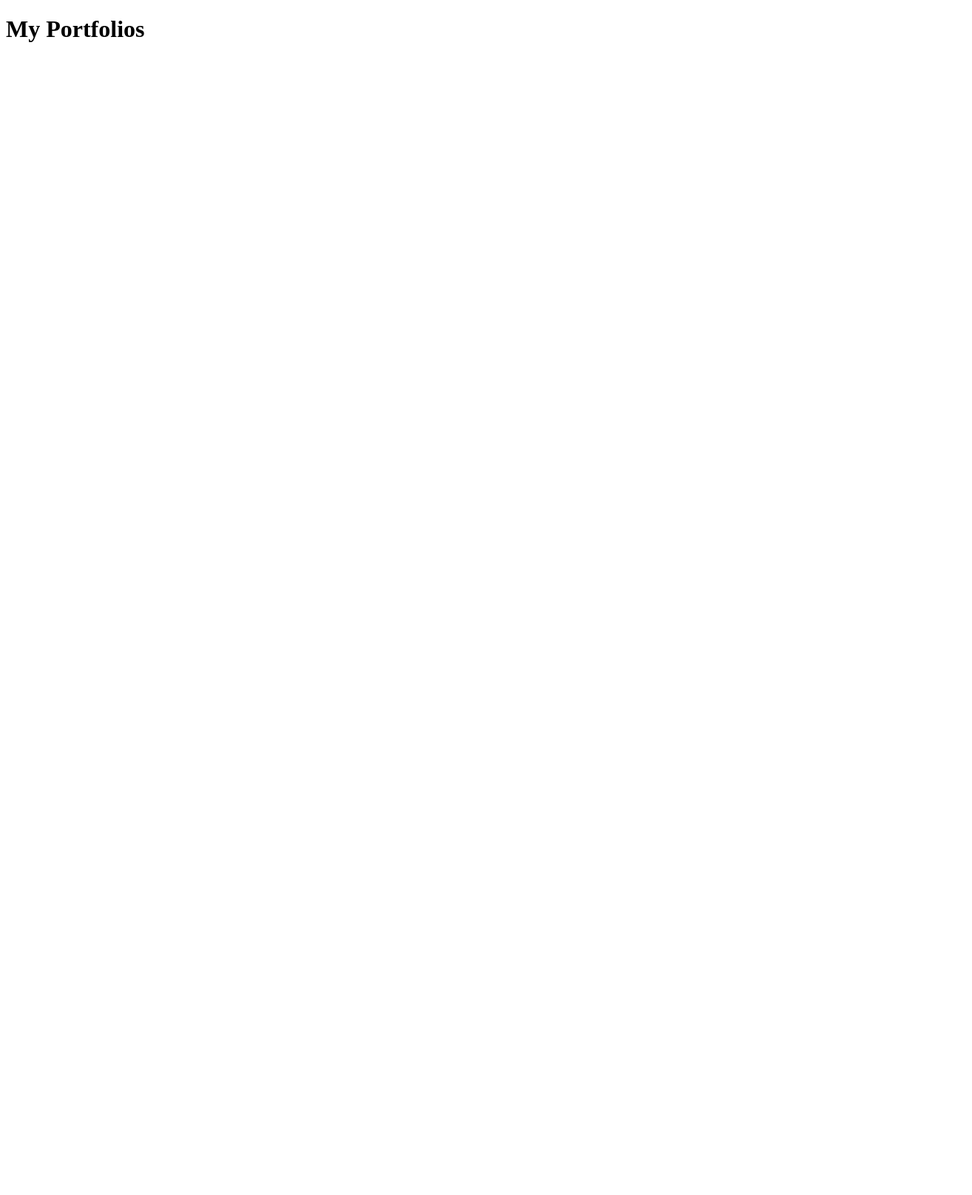
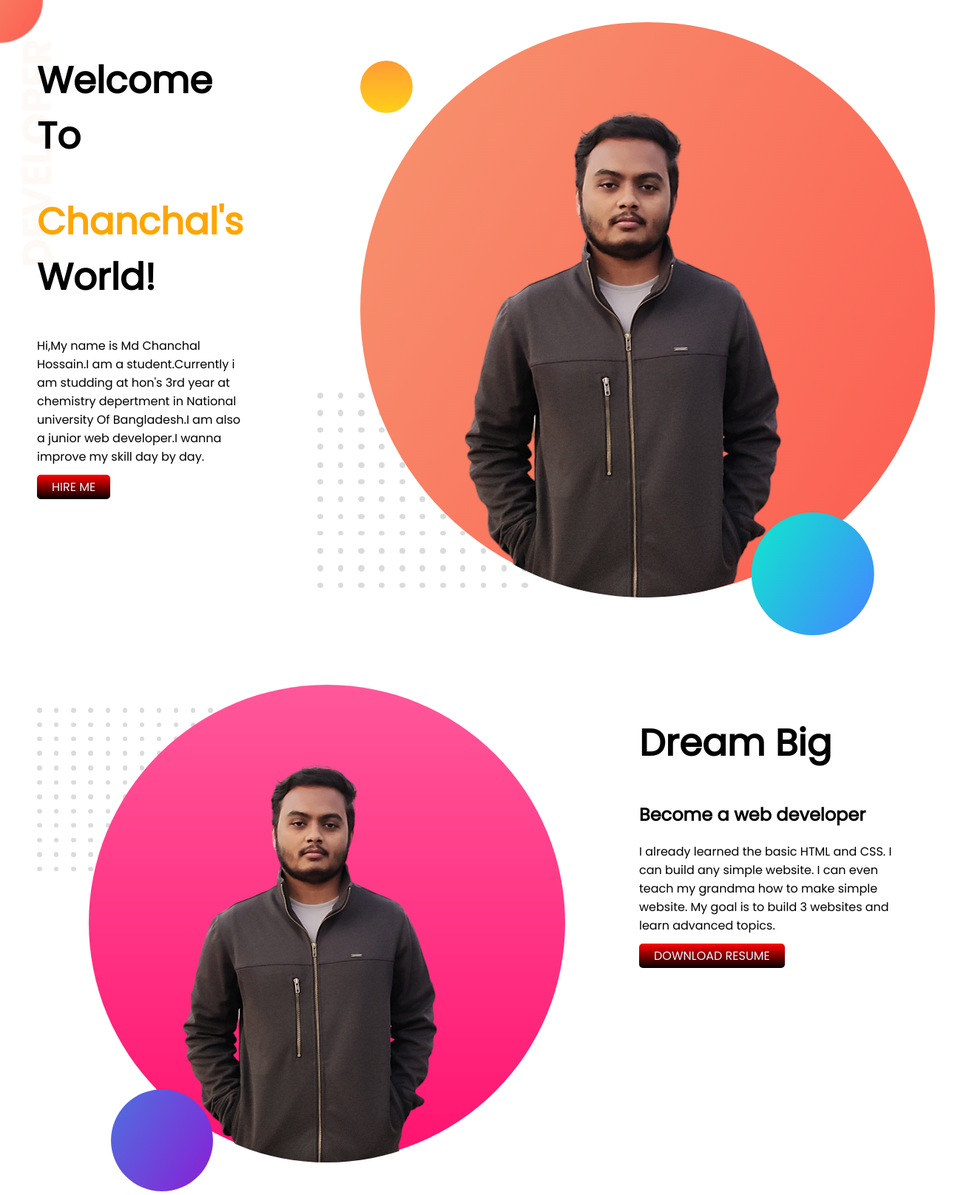
Before and after one commit to chanchal26/developer-portfolio, a plain HTML site: page index.html in a window 1280 px wide. Shown: the top 1616 px of the page at 74% size, 1314 px wide, since content can reach past the window. Before the commit the page ends 800 px from the top, so only its background shows below. Drawn offline with Linux system fonts and the light colour scheme.

Commit message:
top bannar added

```diff
--- a/index.html
+++ b/index.html
@@ -1,13 +1,61 @@
 <!DOCTYPE html>
 <html lang="en">
+
 <head>
     <meta charset="UTF-8">
     <meta http-equiv="X-UA-Compatible" content="IE=edge">
     <meta name="viewport" content="width=device-width, initial-scale=1.0">
-    <title>Developer Portfolio</title>
+    <title>A Developer Portfolio</title>
+    <link rel="preconnect" href="https://fonts.googleapis.com">
+    <link rel="preconnect" href="https://fonts.gstatic.com" crossorigin>
+    <link href="https://fonts.googleapis.com/css2?family=Poppins&display=swap" rel="stylesheet">
     <link rel="stylesheet" href="style.css">
 </head>
+
 <body>
-    <h1>My Portfolios</h1>
+    <section class="bg">
+        <div class="half-width">
+            <h1>Welcome To</h1>
+            <h1><span class="chanchal">Chanchal's</span> World!</h1>
+            <p>Hi,My name is Md Chanchal Hossain.I am a student.Currently i am studding at hon's 3rd year at chemistry
+                depertment in National university Of Bangladesh.I am also a junior web developer.I wanna improve my
+                skill day by day.</p>
+            <a class="hire-me-button" target="_blank"
+                href="https://www.linkedin.com/in/md-chanchal-hossain-50085a21b/">HIRE ME</a>
+        </div>
+        <div class="half-width">
+            <img src="photo/my-bg.png" alt="">
+        </div>
+    </section>
+    <section class="sec">
+        <div class="half-width">
+            <img src="photo/my-bg2.png" alt="">
+        </div>
+        <div class="half-width">
+            <h1>Dream Big</h1>
+            <h2>Become a web developer</h2>
+            <p>I already learned the basic HTML and CSS. I can build any simple website. I can even teach my grandma how
+                to make simple website. My goal is to build 3 websites and learn advanced topics.</p>
+            <a class="hire-me-button" href="http://www.google.com">DOWNLOAD RESUME</a>
+        </div>
+    </section>
+    <section class="sec">
+        <h1>Experiences</h1>
+        <div class="half-width">
+            <h1>Full Stack Web Developer</h1>
+            <h2>2021-Present | Pro Level Developer</h2>
+            <p>I am the master of HTML, CSS and Javascript. I know everything needed to make a website function,
+                efficient. I didn't stop with the web. I went beyond with most popular Javascript framework called Vue
+                JS. I even know the deployment, server and security. I will give you 100% web solution.</p>
+        </div>
+        <div class="half-width">
+            <h1>Baby Web Developer</h1>
+            <h2>2020-2021 | Programming Hero Learner</h2>
+            <p>They didn't offer me a job. But I made myself as a remove web developer. I made their website and showed
+                it to them. They liked it. And uploaded the content. It was fun working at Programming Hero.</p>
+        </div>
+    </section>
 </body>
+<footer>© Chanchal 2023, a Programming Hero initiative.</footer>
+
 </html>
--- a/style.css
+++ b/style.css
@@ -0,0 +1,44 @@
+body {
+    font-family: 'Poppins', sans-serif;
+    margin: 0;
+}
+
+h1 {
+    font-size: 50px;
+}
+
+.hire-me-button {
+    text-decoration: none;
+    padding: 5px 20px;
+    background-image: linear-gradient(red, black);
+    color: aliceblue;
+    border-radius: 5px;
+}
+
+.chanchal {
+    color: orange;
+}
+
+section {
+    display: flex;
+
+}
+
+footer {
+    text-align: center;
+}
+
+.half-width {
+    width: 100%;
+    padding: 30px 50px;
+}
+
+.sec {
+    margin-bottom: 200px;
+}
+
+.bg {
+    background-image: url(photo/top-banner.png);
+    background-repeat: no-repeat;
+    margin: 0;
+}
```
Also changed, not shown: photo/dream-bg.png (added), photo/exp-bg.png (added), photo/my-bg.png (added), photo/my-bg2.png (added), photo/top-banner.png (added).
